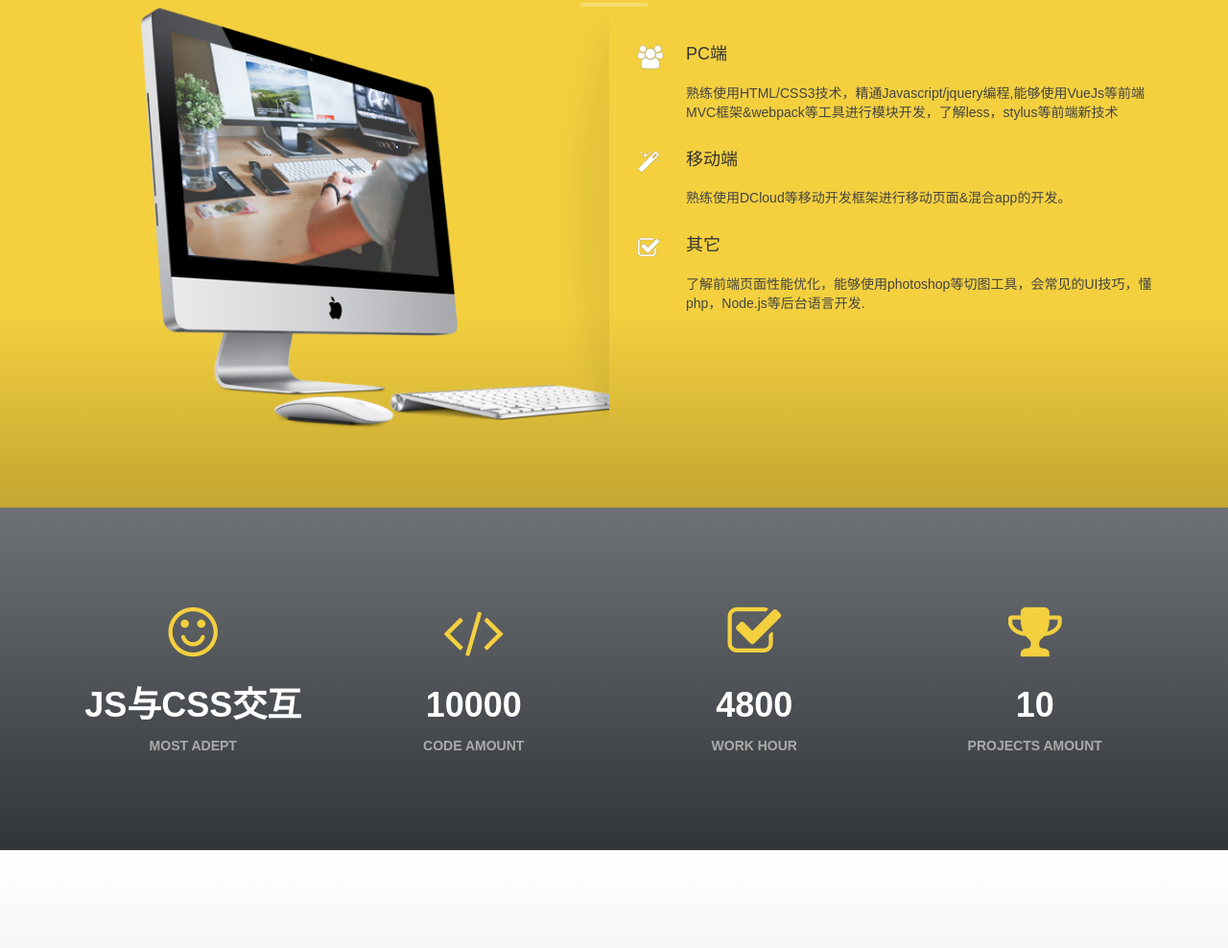
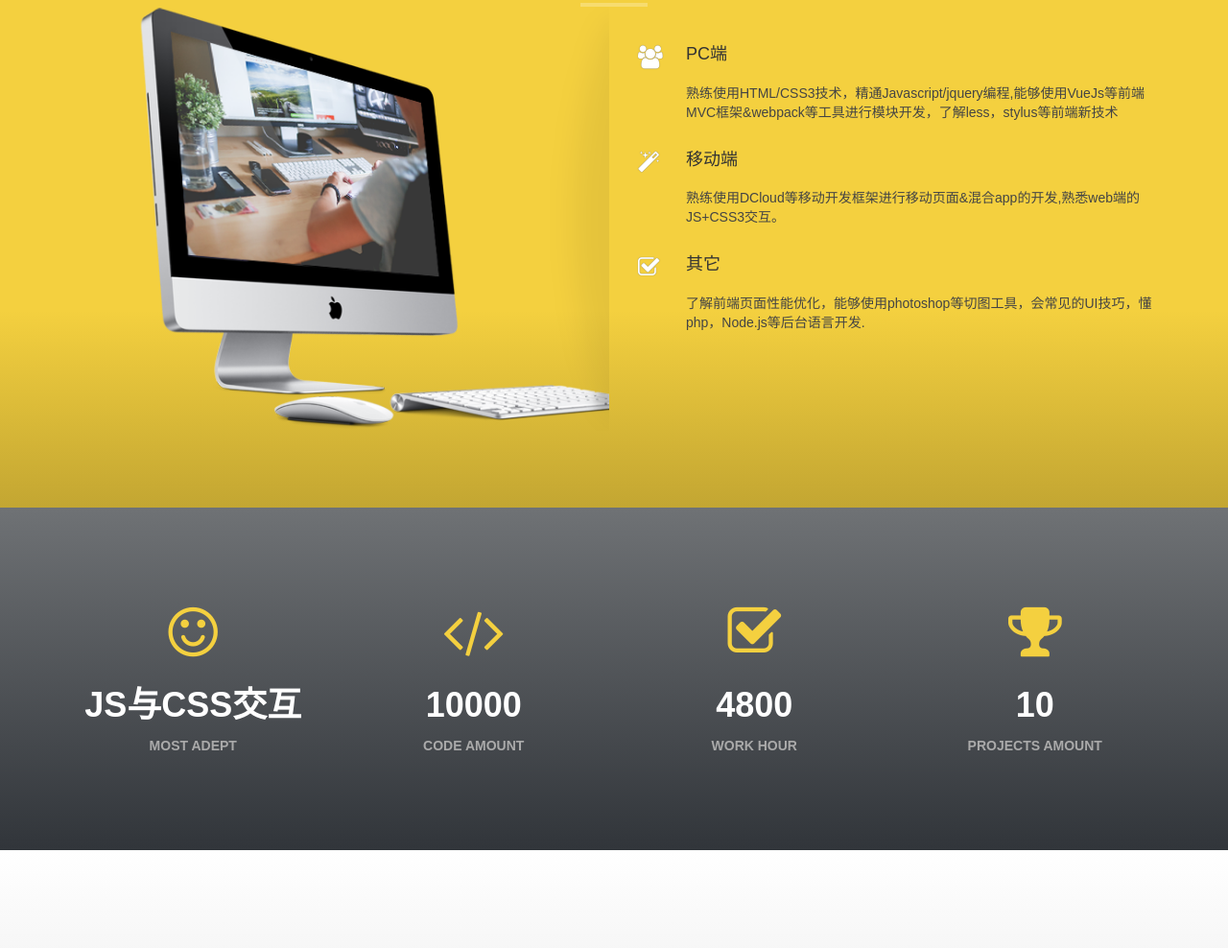
Before and after one commit to 643104191/resume, a plain HTML site: page index.html in a window 1280 px wide. Shown: the part 1795-2783 px from the top of the page at 96% size. Drawn offline with Linux system fonts and the light colour scheme.

Commit message:
regular commit

```diff
--- a/index.html
+++ b/index.html
@@ -157,7 +157,7 @@
           <p>熟练使用HTML/CSS3技术，精通Javascript/jquery编程,能够使用VueJs等前端MVC框架&amp;webpack等工具进行模块开发，了解less，stylus等前端新技术</p></div>
           <i class="fa fa-magic"></i>
           <div class="padding-left"><h4>移动端</h4>
-          <p>熟练使用DCloud等移动开发框架进行移动页面&amp;混合app的开发。</p></div>
+          <p>熟练使用DCloud等移动开发框架进行移动页面&amp;混合app的开发,熟悉web端的JS+CSS3交互。</p></div>
           <i class="fa fa-check-square-o"></i>
           <div class="padding-left"><h4>其它</h4>
           <p>了解前端页面性能优化，能够使用photoshop等切图工具，会常见的UI技巧，懂php，Node.js等后台语言开发.</p></div>
```
